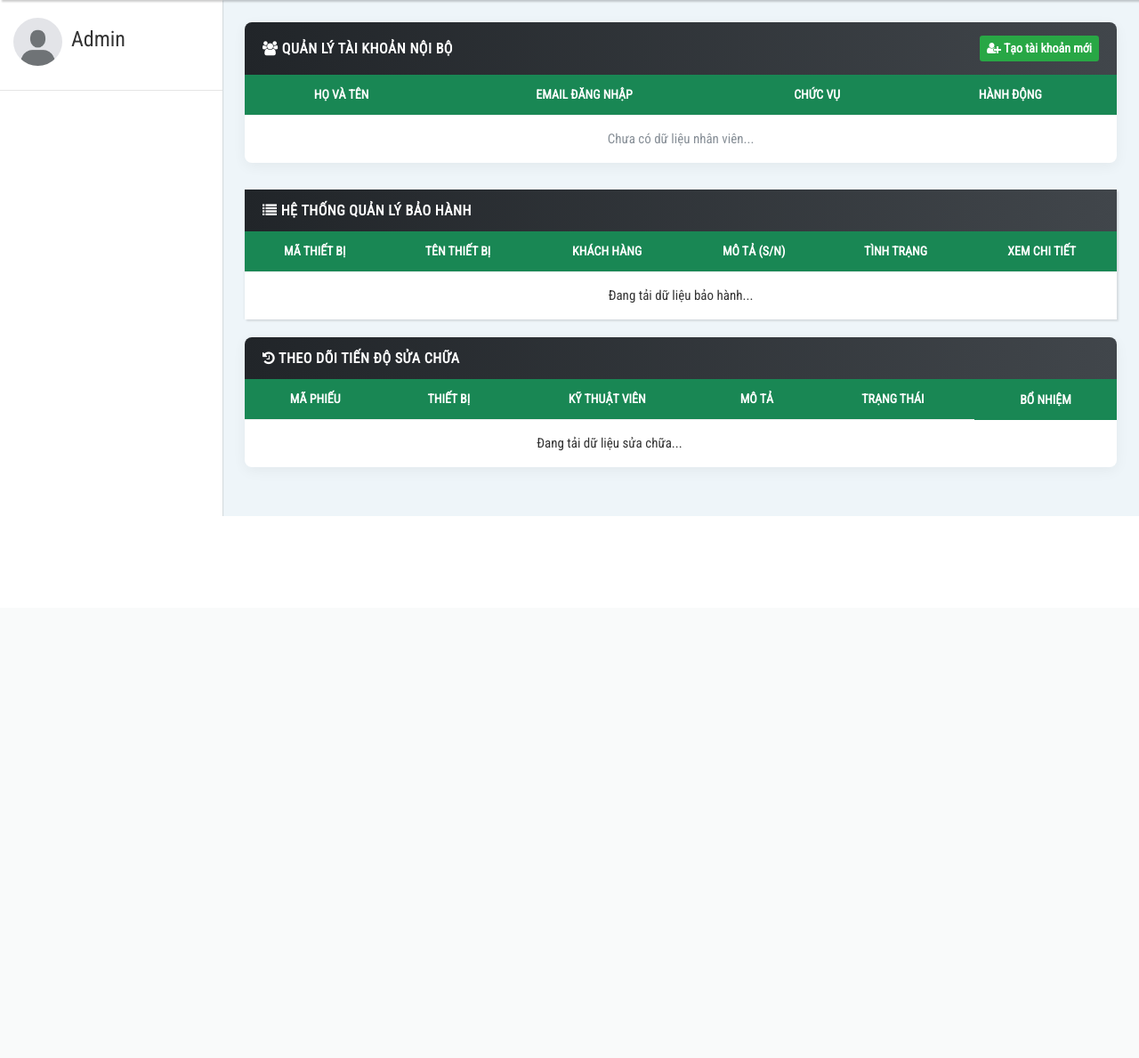
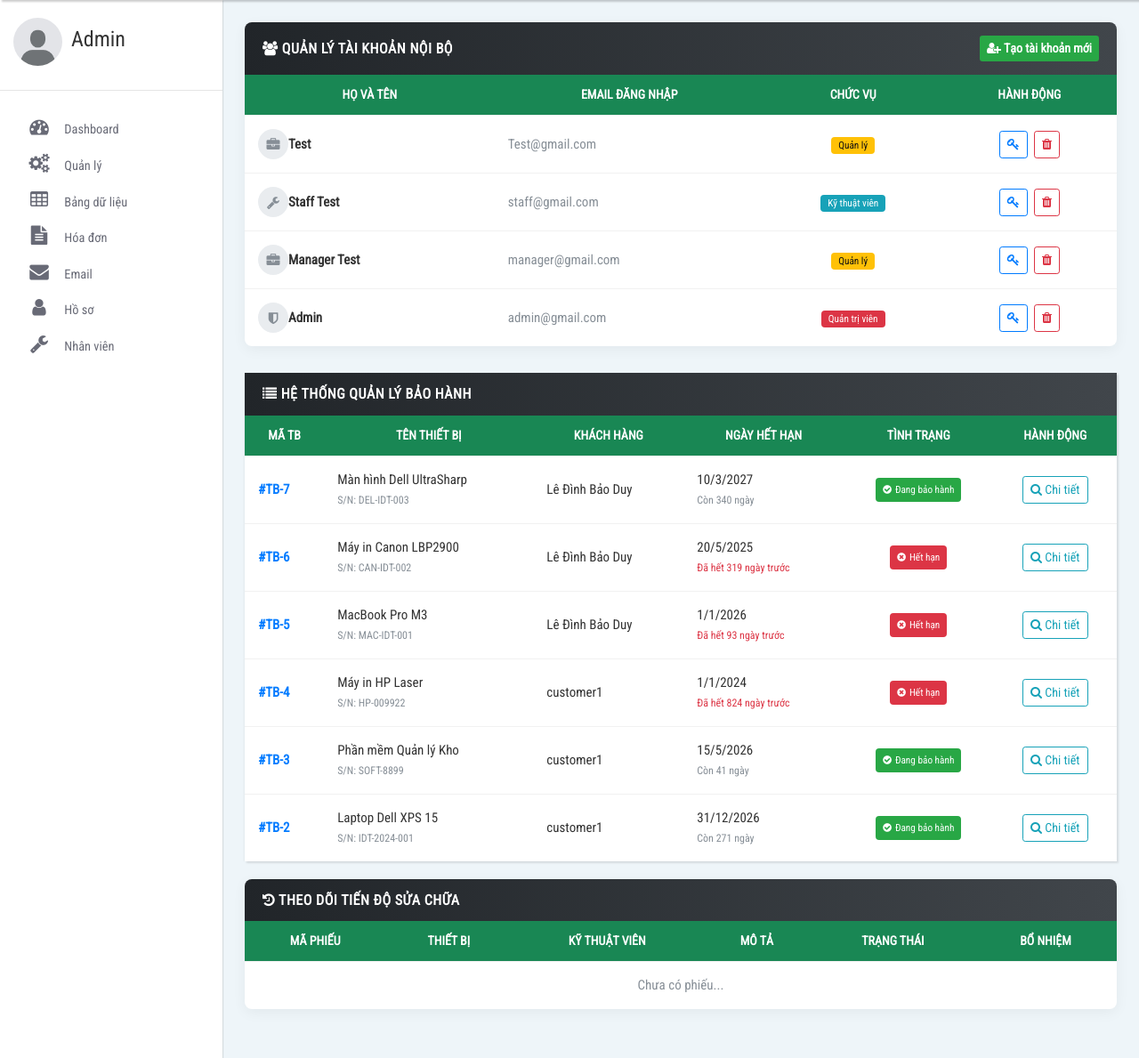
Before and after one commit to thienpham2611/web-app-project, a PHP site: page /admin/admin.php in a window 1280 px wide. Shown: the part 117-1306 px from the top of the page at 89% size. Before the commit the page ends 697 px from the top, so only its background shows below. Run offline with PHP 8.4, Linux system fonts and the light colour scheme; a user stored in the database is signed in; data comes from the database, SQL or seed files in the repository; data that the repository does not hold is empty.

Commit message:
resolve conflicts

```diff
--- a/backend/api/users.php
+++ b/backend/api/users.php
@@ -1,5 +1,4 @@
 <?php
-session_name('STAFF_SESSION');
 session_start(); // [FIX] Phải có session_start() trước khi dùng $_SESSION
 require_once "../config/database.php";
 
--- a/frontend/admin/admin.php
+++ b/frontend/admin/admin.php
@@ -58,7 +58,7 @@ if ($_SESSION['role'] !== 'admin') {
                                 Xin chào, <strong><?php echo isset($_SESSION['name']) ? $_SESSION['name'] : strtoupper($_SESSION['role']); ?></strong>
                             </li>
                             <li class="nav-item">
-                                <a href="#" id="logoutBtn" class="nav-link text-danger font-weight-bold" style="padding: 0;">
+                                <a href="#" onclick="logoutStaff(); return false;" class="nav-link text-danger font-weight-bold" style="padding: 0;">
                                     <i class="fa fa-sign-out"></i> Đăng xuất
                                 </a>
                             </li>
@@ -68,23 +68,6 @@ if ($_SESSION['role'] !== 'admin') {
             </div>
         </nav>
     </header>
-    <script>
-document.getElementById("logoutBtn").addEventListener("click", function(e) {
-    e.preventDefault();
-
-    fetch("../../backend/api/logout.php")
-        .then(res => res.json())
-        .then(data => {
-            if (data.success) {
-                alert(data.message);
-                window.location.href = "../../frontend/admin/index.php";
-            } else {
-                alert("Logout thất bại!");
-            }
-        })
-        .catch(err => console.error(err));
-});
-</script>
 
     <div class="page-content d-flex align-items-stretch">
 
@@ -98,37 +81,37 @@ document.getElementById("logoutBtn").addEventListener("click", function(e) {
             <hr>
 <ul class="list-unstyled" style="padding: 10px;">
     <li class="mb-2">
-        <a href="admin.php" class="text-white d-block py-1">
+        <a href="admin.php" class="text-black d-block py-1">
             <i class="fa fa-dashboard fa-fw"></i> Dashboard
         </a>
     </li>
     <li class="mb-2">
-        <a href="quanly.php" class="text-white d-block py-1">
+        <a href="quanly.php" class="text-black d-block py-1">
             <i class="fa fa-cogs fa-fw"></i> Quản lý
         </a>
     </li>
     <li class="mb-2">
-        <a href="tables.php" class="text-white d-block py-1">
+        <a href="tables.php" class="text-black d-block py-1">
             <i class="fa fa-table fa-fw"></i> Bảng dữ liệu
         </a>
     </li>
     <li class="mb-2">
-        <a href="invoice.php" class="text-white d-block py-1">
+        <a href="invoice.php" class="text-black d-block py-1">
             <i class="fa fa-file-text fa-fw"></i> Hóa đơn
         </a>
     </li>
     <li class="mb-2">
-        <a href="email.php" class="text-white d-block py-1">
+        <a href="email.php" class="text-black d-block py-1">
             <i class="fa fa-envelope fa-fw"></i> Email
         </a>
     </li>
     <li class="mb-2">
-        <a href="profile.php" class="text-white d-block py-1">
+        <a href="profile.php" class="text-black d-block py-1">
             <i class="fa fa-user fa-fw"></i> Hồ sơ
         </a>
     </li>
     <li class="mb-2">
-        <a href="nhanvien.php" class="text-white d-block py-1">
+        <a href="nhanvien.php" class="text-black d-block py-1">
             <i class="fa fa-wrench fa-fw"></i> Nhân viên
         </a>
     </li>
@@ -178,12 +161,12 @@ document.getElementById("logoutBtn").addEventListener("click", function(e) {
                                 <table class="table idt-table-report table-hover">
                                     <thead>
                                         <tr>
-                                            <th>Mã Thiết Bị</th>
+                                            <th>Mã TB</th>
                                             <th>Tên Thiết Bị</th>
                                             <th>Khách Hàng</th>
-                                            <th>Mô Tả (S/N)</th>
+                                            <th>Ngày Hết Hạn</th>
                                             <th class="text-center">Tình Trạng</th>
-                                            <th class="text-center">Xem Chi Tiết</th>
+                                            <th class="text-center">Hành Động</th>
                                         </tr>
                                     </thead>
                                     <tbody id="admin-warranty-list">
@@ -226,7 +209,7 @@ document.getElementById("logoutBtn").addEventListener("click", function(e) {
             </div>
 
             </div> </div> </div> <div class="modal fade" id="createEmployeeModal" tabindex="-1" role="dialog" aria-hidden="true">
-        <div class="modal-dialog" role="document">
+        <div class="modal-dialog" role="document" style="margin-top: 70px;">
             <div class="modal-content">
                 <div class="modal-header">
                     <h5 class="modal-title">Cấp tài khoản nhân sự mới</h5>
@@ -268,7 +251,7 @@ document.getElementById("logoutBtn").addEventListener("click", function(e) {
     </div>
 
     <div class="modal fade" id="resetPasswordModal" tabindex="-1" role="dialog" aria-hidden="true">
-    <div class="modal-dialog" role="document">
+    <div class="modal-dialog" role="document" style="margin-top: 70px;">
         <div class="modal-content">
             <div class="modal-header">
                 <h5 class="modal-title">Cấp lại mật khẩu</h5>
@@ -326,7 +309,7 @@ document.getElementById("logoutBtn").addEventListener("click", function(e) {
 
 <!-- MODAL BỔ NHIỆM KỸ THUẬT VIÊN -->
 <div class="modal fade" id="assignStaffModal" tabindex="-1" role="dialog" aria-hidden="true">
-    <div class="modal-dialog" role="document">
+    <div class="modal-dialog" role="document" style="margin-top: 70px;">
         <div class="modal-content">
             <div class="modal-header">
                 <h5 class="modal-title"><i class="fa fa-user-plus"></i> Bổ nhiệm kỹ thuật viên</h5>
--- a/frontend/admin/js/admin_actions.js
+++ b/frontend/admin/js/admin_actions.js
@@ -74,16 +74,26 @@ function loadEmployeeList() {
             return;
         }
         res.data.forEach(u => {
-            const badge = u.role === 'admin' ? '<span class="badge badge-danger">Quản trị viên</span>'
-                        : u.role === 'manager' ? '<span class="badge badge-warning">Quản lý</span>'
-                        : '<span class="badge badge-info">Kỹ thuật viên</span>';
+            const roleMap = {
+                admin:   { badge: 'badge-danger',  label: 'Quản trị viên', icon: 'fa-shield' },
+                manager: { badge: 'badge-warning',  label: 'Quản lý',       icon: 'fa-briefcase' },
+                staff:   { badge: 'badge-info',     label: 'Kỹ thuật viên', icon: 'fa-wrench' }
+            };
+            const r = roleMap[u.role] || { badge: 'badge-secondary', label: u.role, icon: 'fa-user' };
             tbody.innerHTML += `<tr>
-                <td><strong>${u.name}</strong></td>
-                <td>${u.email}</td>
-                <td class="text-center">${badge}</td>
+                <td>
+                    <div class="d-flex align-items-center gap-2">
+                        <div style="width:34px;height:34px;border-radius:50%;background:#e9ecef;display:flex;align-items:center;justify-content:center;">
+                            <i class="fa ${r.icon} text-muted"></i>
+                        </div>
+                        <strong>${u.name}</strong>
+                    </div>
+                </td>
+                <td class="text-muted">${u.email}</td>
+                <td class="text-center"><span class="badge ${r.badge} px-2 py-1">${r.label}</span></td>
                 <td class="text-center">
-                    <button class="btn btn-sm btn-outline-primary" onclick="openResetPasswordModal(${u.id},'${u.name}')"><i class="fa fa-key"></i></button>
-                    <button class="btn btn-sm btn-outline-danger" onclick="deleteUser(${u.id},'${u.name}')"><i class="fa fa-trash"></i></button>
+                    <button class="btn btn-sm btn-outline-primary mr-1" title="Đổi mật khẩu" onclick="openResetPasswordModal(${u.id},'${u.name}')"><i class="fa fa-key"></i></button>
+                    <button class="btn btn-sm btn-outline-danger" title="Xóa tài khoản" onclick="deleteUser(${u.id},'${u.name}')"><i class="fa fa-trash"></i></button>
                 </td></tr>`;
         });
     }).catch(err => console.error('Lỗi get_users:', err));
@@ -102,17 +112,28 @@ function loadWarrantyList() {
             return;
         }
         res.data.forEach(item => {
-            const sc = item.status==='active' ? 'text-status-good' : item.status==='repairing' ? 'text-warning' : 'text-status-expired';
-            const st = item.status==='active' ? 'Đang bảo hành' : item.status==='repairing' ? 'Đang sửa' : 'Hết hạn';
+            const statusMap = {
+                active:    { cls: 'badge-success',   label: 'Đang bảo hành', icon: 'fa-check-circle' },
+                repairing: { cls: 'badge-warning',   label: 'Đang sửa chữa', icon: 'fa-wrench' },
+                expired:   { cls: 'badge-danger',    label: 'Hết hạn',       icon: 'fa-times-circle' }
+            };
+            const s = statusMap[item.status] || { cls: 'badge-secondary', label: item.status, icon: 'fa-question' };
+            const endDate = item.warranty_end_date ? new Date(item.warranty_end_date).toLocaleDateString('vi-VN') : '—';
+            const daysLeft = item.warranty_end_date ? Math.ceil((new Date(item.warranty_end_date) - new Date()) / 86400000) : null;
+            const dateHtml = daysLeft !== null
+                ? (daysLeft < 0 ? `<br><small class="text-danger">Đã hết ${Math.abs(daysLeft)} ngày trước</small>`
+                  : daysLeft <= 30 ? `<br><small class="text-warning font-weight-bold">Còn ${daysLeft} ngày</small>`
+                  : `<br><small class="text-muted">Còn ${daysLeft} ngày</small>`)
+                : '';
             tbody.innerHTML += `<tr>
-                <td><strong>#TB-${item.id}</strong></td>
-                <td>${item.name}</td>
-                <td>${item.customer_name??'—'}</td>
-                <td>${item.serial_number??'—'}</td>
-                <td class="text-center"><span class="${sc}">${st}</span></td>
+                <td><strong class="text-primary">#TB-${item.id}</strong></td>
+                <td>${item.name}<br><small class="text-muted">S/N: ${item.serial_number??'—'}</small></td>
+                <td>${item.customer_name??'<span class="text-muted">Chưa gán</span>'}</td>
+                <td>${endDate}${dateHtml}</td>
+                <td class="text-center"><span class="badge ${s.cls} p-2"><i class="fa ${s.icon} mr-1"></i>${s.label}</span></td>
                 <td class="text-center">
                     <button class="btn btn-sm btn-outline-info" onclick="viewDeviceDetail(${item.id})">
-                        <i class="fa fa-eye"></i> Xem chi tiết
+                        <i class="fa fa-search"></i> Chi tiết
                     </button>
                 </td></tr>`;
         });
@@ -120,7 +141,7 @@ function loadWarrantyList() {
 }
 
 function loadRepairProgress() {
-    fetch('../../backend/api/repair_tickets.php', { credentials: 'include' })
+    fetch('../../backend/api/get_repair_tickets.php', { credentials: 'include' })
     .then(r => { if (r.status===401) return null; return r.json(); })
     .then(res => {
         if (!res) return;
@@ -254,24 +275,11 @@ function deleteUser(id, name) {
 // ==========================================
 function logoutStaff() {
     fetch("../../backend/api/logout.php", {
-        method: "GET", credentials: "include",
+        method: "GET",
+        credentials: "include",
         headers: { "Accept": "application/json" }
     })
     .then(r => r.json())
     .then(() => { window.location.href = "index.php"; })
     .catch(() => { window.location.href = "index.php"; });
 }
-    })
-    .then(r => r.json())
-    .then(result => {
-        if (result.success) {
-            window.location.href = '../../frontend/admin/index.php';
-        } else {
-            alert('Lỗi đăng xuất');
-        }
-    })
-    .catch(() => {
-        // Fallback nếu lỗi mạng
-        window.location.href = '../../frontend/admin/index.php';
-    });
-}
--- a/frontend/admin/js/manager_actions.js
+++ b/frontend/admin/js/manager_actions.js
@@ -41,7 +41,8 @@ function assignTicket(ticketId) {
 // ==========================================
 function logoutStaff() {
     fetch("../../backend/api/logout.php", {
-        method: "GET", credentials: "include",
+        method: "GET",
+        credentials: "include",
         headers: { "Accept": "application/json" }
     })
     .then(r => r.json())
```
Also changed, not shown: backend/api/repair_tickets.php (+15 -0 lines), frontend/admin/nhanvien.php (+98 -9 lines), frontend/admin/quanly.php (+31 -14 lines), frontend/js/auth.js (+66 -1 lines), README.md.
